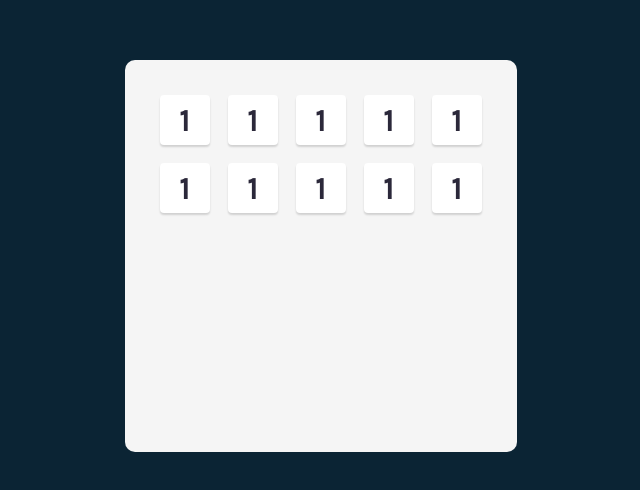
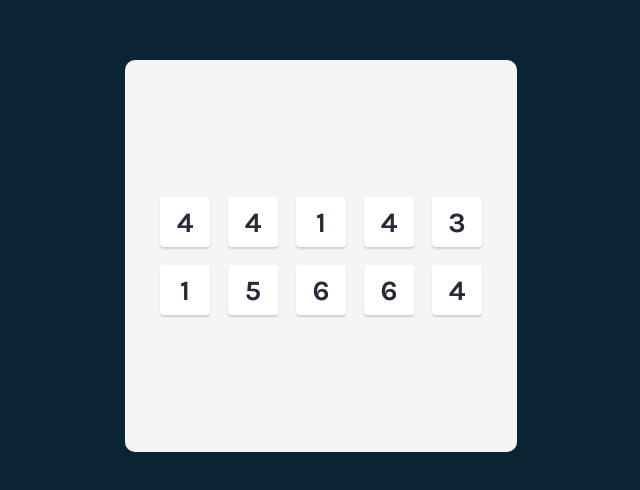
Before and after one commit to nathansoussana/tenzies, a React (Vite) app: page / in a window 1280 px wide. Shown: the part 144-634 px from the top of the page, without its empty margins (319-959 px from the left). Built offline with nearby package versions, Linux system fonts and the light colour scheme.

Commit message:
Mapped dice array to dice components

```diff
--- a/index.html
+++ b/index.html
@@ -8,6 +8,7 @@
     <link rel="preconnect" href="https://fonts.googleapis.com">
     <link rel="preconnect" href="https://fonts.gstatic.com" crossorigin>
     <link href="https://fonts.googleapis.com/css2?family=Inter&family=Karla:wght@700&display=swap" rel="stylesheet">
+    <link rel="icon" href="./public/favicon.ico" type="image/x-icon" />
 
     <title>Tenzies</title>
   </head>
--- a/src/css/styles.css
+++ b/src/css/styles.css
@@ -14,6 +14,9 @@ body {
 }
 
 main {
+  display: flex;
+  justify-content: center;
+  align-items: center;
   max-width: 100%;
   aspect-ratio: 1;
   padding: 35px;
@@ -36,7 +39,7 @@ main {
   border-radius: 4px;
   box-shadow: 0 2px 2px 0 rgba(0, 0, 0, 0.15);
   background: #FFFFFF;
-  font-size: 2em;
+  font-size: 1.75em;
   font-weight: 700;
   color: #2B283A;
 }
--- a/src/css/styles.sass
+++ b/src/css/styles.sass
@@ -24,6 +24,9 @@ body
   height: 100vh
 
 main
+  display: flex
+  justify-content: center
+  align-items: center
   max-width: 100%
   aspect-ratio: 1
   padding: 35px
@@ -45,6 +48,6 @@ main
   border-radius: 4px
   box-shadow: 0 2px 2px 0 rgba(0, 0, 0, 0.15)
   background: $white
-  font-size: 2em
+  font-size: 1.75em
   font-weight: 700
   color: $dark-txt
--- a/src/jsx/App.jsx
+++ b/src/jsx/App.jsx
@@ -1,27 +1,21 @@
+import { useState } from 'react'
 import Die from './components/Die'
 
-function allNewDice() {
-  const dice = Array.from({ length: 10 }, (die) => Math.ceil(Math.random(die) * 6))
-  return dice
-}
+export default function App() {
+  const [dice, setDice] = useState(allNewDice())
 
-function App() {
+  function allNewDice() {
+    const dice = Array.from({ length: 10 }, (die) => Math.ceil(Math.random(die) * 6))
+    return dice
+  }
+
+  const diceHand = dice.map((die, index) => <Die key={index} value={die} />)
+
   return (
     <main>
       <div className="dice-container">
-        <Die value="1" />
-        <Die value="1" />
-        <Die value="1" />
-        <Die value="1" />
-        <Die value="1" />
-        <Die value="1" />
-        <Die value="1" />
-        <Die value="1" />
-        <Die value="1" />
-        <Die value="1" />
+        {diceHand}
       </div>
     </main>
   )
 }
-
-export default App
```
Also changed, not shown: src/jsx/components/Die.jsx (line endings or trailing spaces), 2 other files (tests, documents, lock files or other folders).
